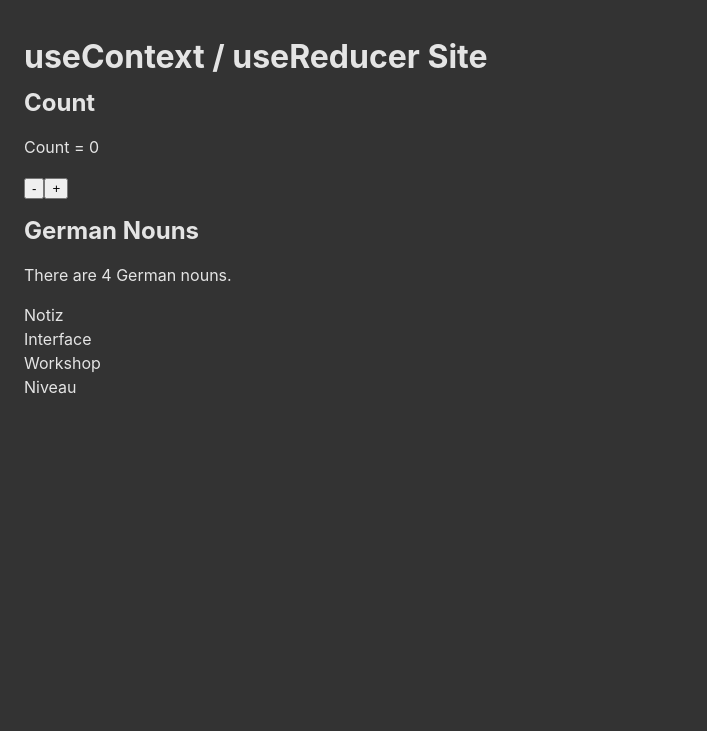
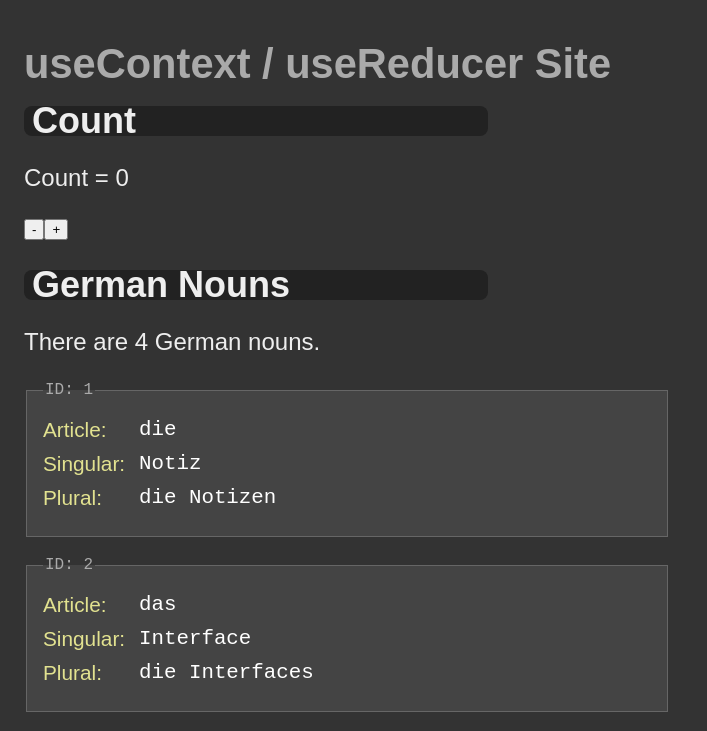
Before and after one commit to edwardtanguay/ej3-reducer-context, a React (Vite) app: page / in a window 1280 px wide. Shown: the top 731 px of the page, without its empty margins (0-707 px from the left). Built offline with nearby package versions, Linux system fonts and the light colour scheme; data requests are answered from the project's data file.

Commit message:
nouns styled

```diff
--- a/src/App.jsx
+++ b/src/App.jsx
@@ -27,9 +27,24 @@
             <div className="germanNounArea">
                 {state.germanNouns.map((item, i) => {
                     return (
-                        <div className="germanNoun" key={i}>
-                            {item.singular}
-                        </div>
+                        <fieldset className="germanNoun" key={i}>
+                            <legend>ID: {item.id}</legend>
+
+                            <div className="row">
+                                <label htmlFor="article">Article</label>
+                                <div className="value">{item.article}</div>
+                            </div>
+
+                            <div className="row">
+                                <label htmlFor="singular">Singular</label>
+                                <div className="value">{item.singular}</div>
+                            </div>
+
+                            <div className="row">
+                                <label htmlFor="plural">Plural</label>
+                                <div className="value">{item.plural}</div>
+                            </div>
+                        </fieldset>
                     );
                 })}
             </div>
--- a/src/App.scss
+++ b/src/App.scss
@@ -1,4 +1,116 @@
+
 body {
-  background-color: #333;
-  padding: 1rem;
+	background-color: #333;
+	color: #eee;
+	font-family: sans-serif;
+	padding: 1rem;
+	font-size: 1.5rem;
+	animation: fadein .1s ease-in;
+
+	h1 {
+		font-size: 2.6rem;
+		color: #aaa;
+	}
+
+	h2 {
+		background-color: #222;
+		padding: .2rem .5rem;
+		max-width: 28rem;
+		border-radius: .5rem;
+	}
+
+	.countArea {
+		margin-top: 1rem;
+		margin-bottom: 2rem;
+		display: flex;
+
+		button {
+			font-size: 2rem;
+			margin-right: .5rem;
+			width: 4rem;
+		}
+
+		.count {
+			font-size: 2.7rem;
+			margin-left: .8rem;
+			color: orange;
+		}
+	}
+
+	.germanNounArea {
+
+		fieldset.germanNoun {
+			background-color: #444;
+			margin-bottom: 1rem;
+			padding: 1rem;
+			border: 1px solid #666;
+			color: rgb(226, 226, 144);
+			max-width: 38rem;
+
+			legend {
+				font-size: 1rem;
+				color: #aaa;
+				font-family: monospace;
+			}
+
+			.row {
+				display: flex;
+				align-content: start;
+
+				label {
+					&:after {
+						content: ":";
+					}
+
+					width: 6rem;
+					margin: 0 0 10px 0;
+					font-size: 1.3rem;
+				}
+
+				.value {
+					color: #fff;
+					font-size: 1.3rem;
+					font-family: monospace;
+				}
+
+				input {
+					font-size: .9rem;
+					width: 300px;
+					margin-bottom: .5rem;
+				}
+			}
+
+			.buttonRow {
+				text-align: right;
+				background-color: #4a4a4a;
+				padding: .3rem .3rem .7rem .3rem;
+				display: flex;
+				justify-content: space-between;
+
+				.message {
+					color: #aaa;
+					margin-left: .5rem;
+					margin-top: .2rem;
+					margin-right: 1rem;
+					text-align: left;
+					font-size: 1.3rem;
+				}
+				.buttonArea {
+					button {
+						margin-right: .3rem;
+					}
+				}
+			}
+		}
+	}
 }
+
+@keyframes fadein {
+	from {
+		opacity: 0;
+	}
+
+	to {
+		opacity: 1;
+	}
+}
```
